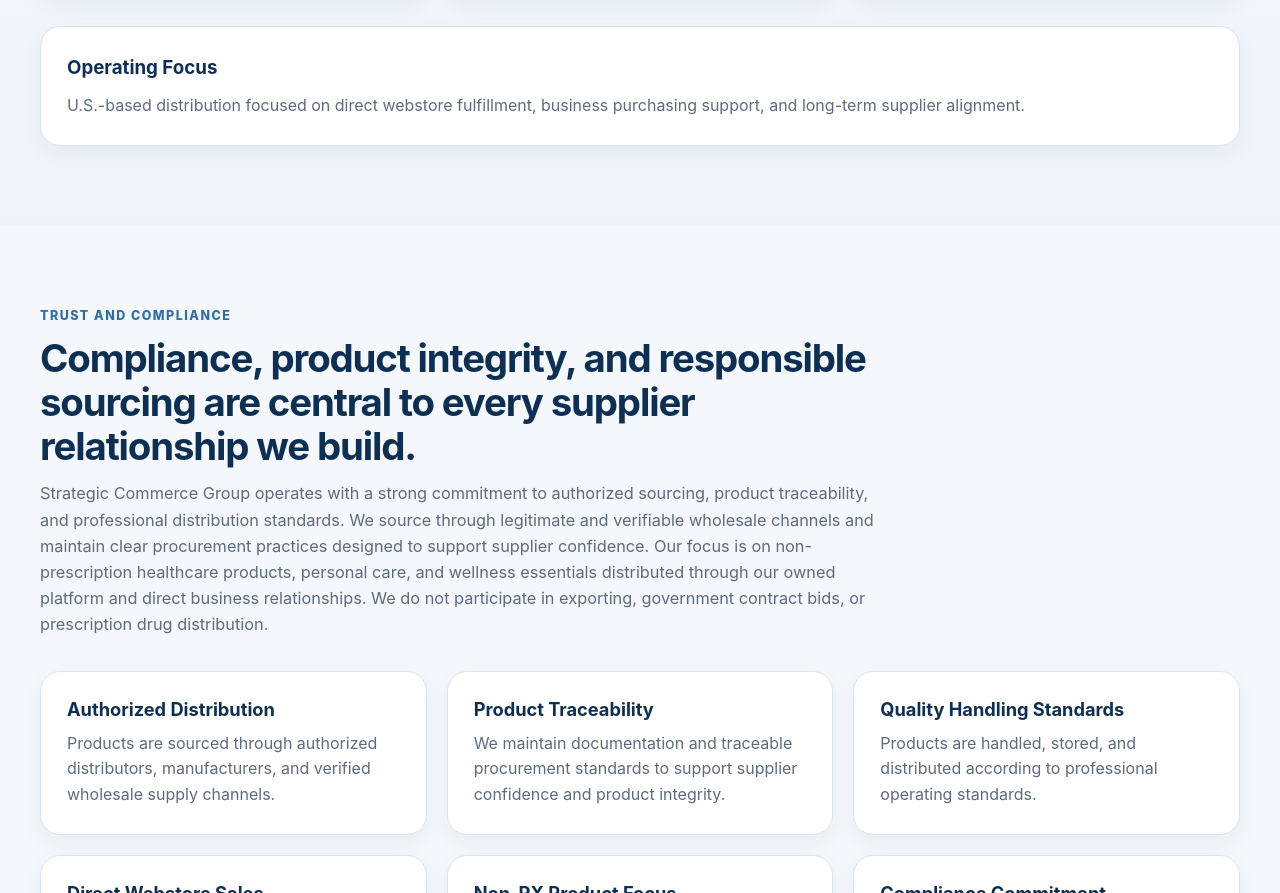
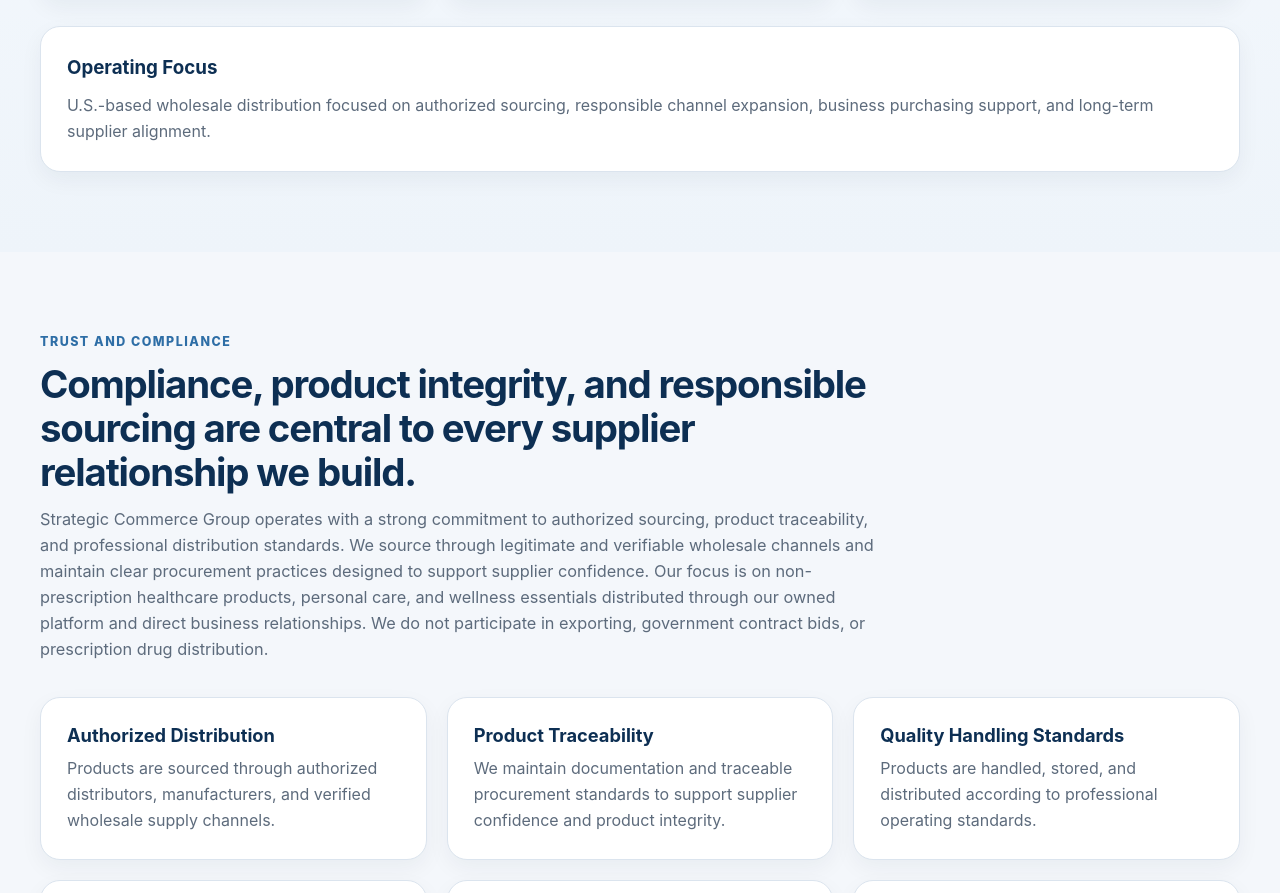
Before and after one commit to larryfelix66/strategic-commerce-group-site, a React (Vite) app: page / in a window 1280 px wide. Shown: the part 3687-4580 px from the top of the page. Built offline with nearby package versions, Linux system fonts and the light colour scheme.

Commit message:
Update App.jsx

```diff
--- a/src/App.jsx
+++ b/src/App.jsx
@@ -341,12 +341,13 @@
 </div>
 
             <div className="coverage-box">
-              <h3>Operating Focus</h3>
-              <p>
-                U.S.-based distribution focused on direct webstore fulfillment,
-                business purchasing support, and long-term supplier alignment.
-              </p>
-            </div>
+  <h3>Operating Focus</h3>
+  <p>
+    U.S.-based wholesale distribution focused on authorized sourcing,
+    responsible channel expansion, business purchasing support, and
+    long-term supplier alignment.
+  </p>
+</div>
           </div>
         </section>
 
```
